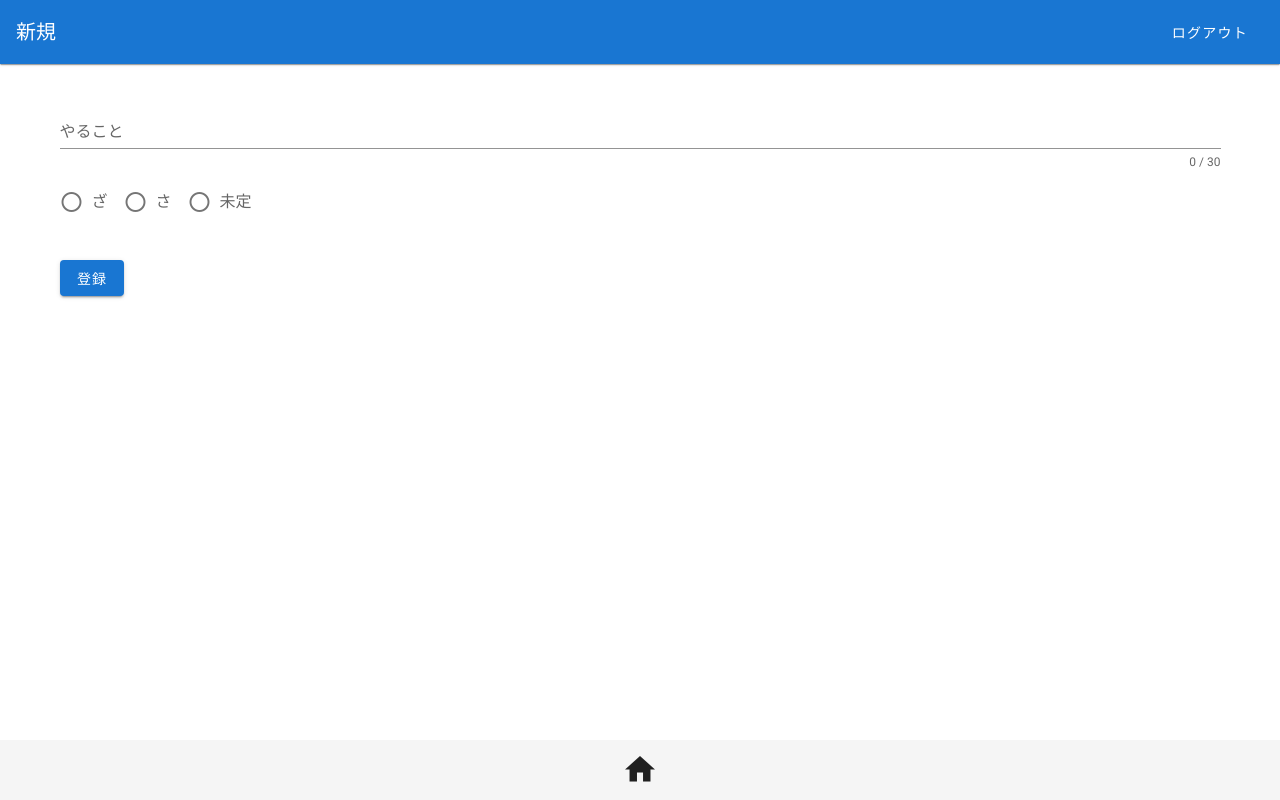
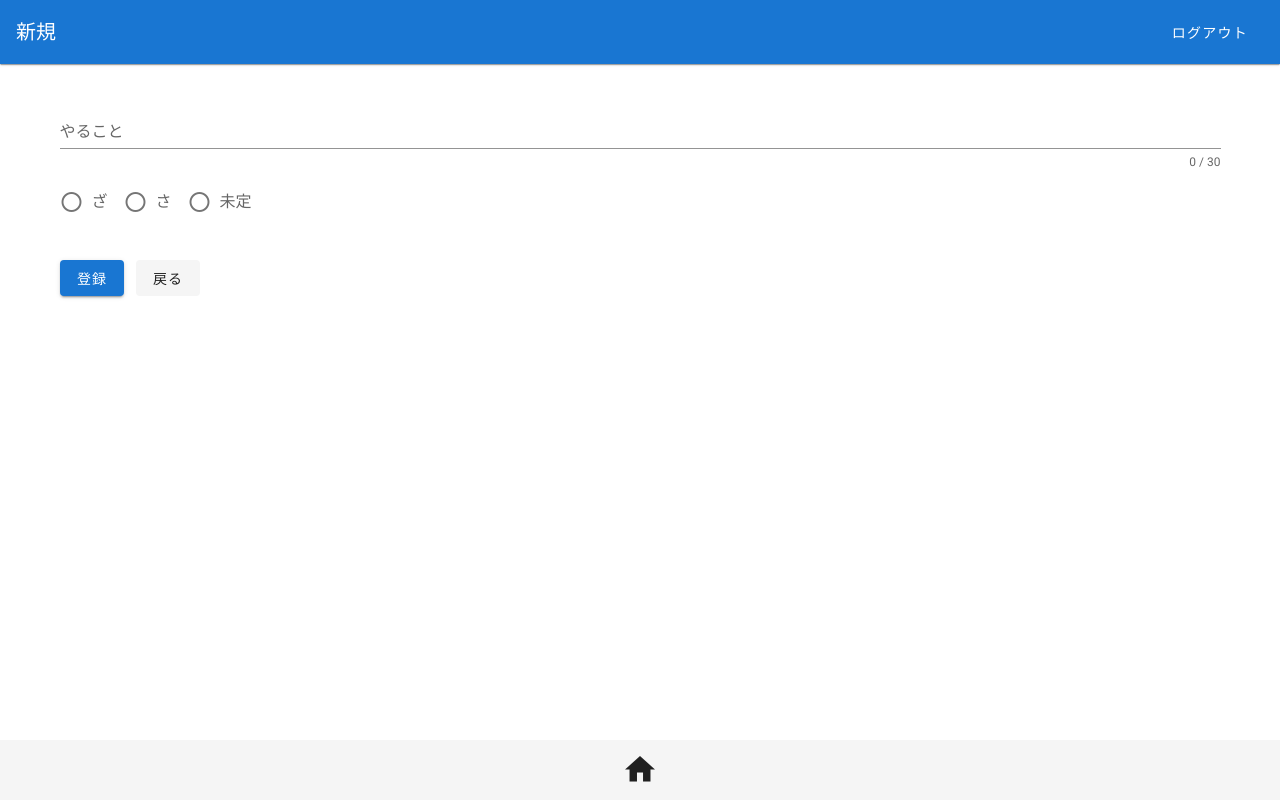
Before and after one commit to ta-yamazaki/todo, a Vue app: page /new in a window 1280 px wide. Built offline with nearby package versions, Linux system fonts and the light colour scheme; no server answers; sample sign-in values are in the browser's storage.

Commit message:
third deploy

```diff
--- a/src/views/todo/Detail.vue
+++ b/src/views/todo/Detail.vue
@@ -39,6 +39,14 @@
           type= "button"
       >
         更新
+      </v-btn>
+      <v-btn
+          @click="back"
+          class="ml-3"
+          elevation="0"
+          type= "button"
+      >
+        戻る
       </v-btn>
 
     </v-form>
@@ -109,7 +117,7 @@ export default {
 
       this.loading = false;
     },
-    returnList() {
+    back() {
       this.$router.back();
       // this.$router.push({ name: "List" });
     }
--- a/src/views/todo/List.vue
+++ b/src/views/todo/List.vue
@@ -1,5 +1,5 @@
 <template>
-  <v-container>
+  <v-container class="pa-0">
     <header-bar v-bind:title="title"/>
 
     <v-list>
--- a/src/views/todo/New.vue
+++ b/src/views/todo/New.vue
@@ -33,6 +33,14 @@
           type= "button"
       >
         登録
+      </v-btn>
+      <v-btn
+          @click="back"
+          class="ml-3"
+          elevation="0"
+          type= "button"
+      >
+        戻る
       </v-btn>
 
     </v-form>
@@ -87,7 +95,7 @@ export default {
 
       this.loading = false;
     },
-    returnList() {
+    back() {
       this.$router.back();
       // this.$router.push({ name: "List" });
     }
```
